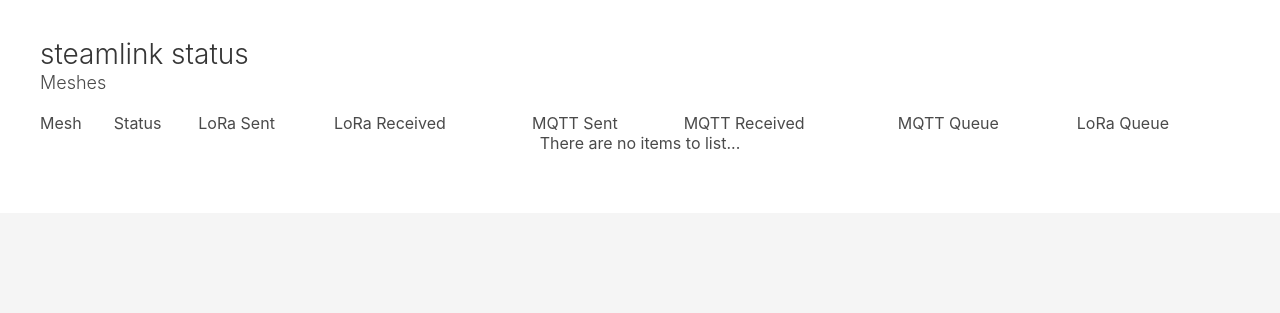
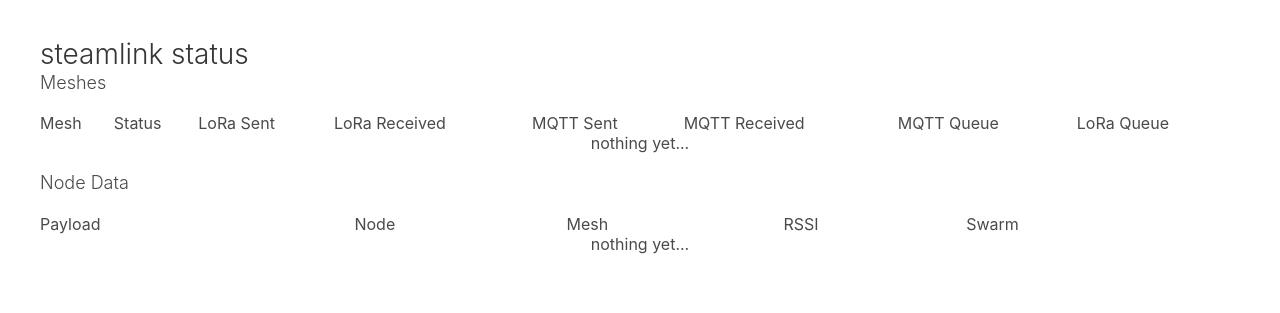
Before and after one commit to steamlink/build-test, a Python web app: template store/eve-demo/templates/status.html in a window 1280 px wide. Shown: the top 313 px of the page. Run offline with Jinja, Linux system fonts and the light colour scheme; the template is opened without the code that fills it, so the values that code supplies are empty; some libraries are stand-ins or nearby versions.

Commit message:
more status data

```diff
--- a/store/eve-demo/templates/status.html
+++ b/store/eve-demo/templates/status.html
@@ -17,30 +17,71 @@
 		  <h1 class="title"> steamlink status </h1>
 
 		  <h2 class="subtitle">Meshes</h2>
-<!--		  <h3><span id="connected">{{ connected }} meshes</span></h3> --!>
 		  <table id="mesh-status-table"></table>
+
+		  <br />
+		  <h2 class="subtitle">Node Data</h2>
+		  <table id="node-data-table"></table>
 
 		  <br />
 		</div>
 	  </div>
 	</section>
 
-<!--    <script type="text/javascript"
-                src="http://code.jquery.com/jquery-1.11.1.min.js"></script> -->
 	<script type="text/javascript" src="//cdnjs.cloudflare.com/ajax/libs/socket.io/1.4.5/socket.io.min.js"></script>
 
 	<script type="text/javascript">
+		function clone(obj) {
+			if (null == obj || "object" != typeof obj) return obj;
+			var copy = obj.constructor();
+			for (var attr in obj) {
+				if (obj.hasOwnProperty(attr)) copy[attr] = obj[attr];
+			}
+			return copy;
+		};
+
+		Function.prototype.clone = function() {
+			var cloneObj = this;
+			if(this.__isClone) {
+			  cloneObj = this.__clonedFrom;
+			}
+
+			var temp = function() { return cloneObj.apply(this, arguments); };
+			for(var key in this) {
+				temp[key] = this[key];
+			}
+
+			temp.__isClone = true;
+			temp.__clonedFrom = cloneObj;
+
+			return temp;
+		};
 		window.onload = function() {
 			var url = "https://" + document.domain + ":" + location.port;
-			var dt = dynamicTable.config('mesh-status-table',
-           ['mesh', 'status','slsent','slreceived','mqttsent','mqttreceived','mqttqcount','loraqcount'],
-           ['Mesh', 'Status','LoRa Sent','LoRa Received','MQTT Sent','MQTT Received','MQTT Queue','LoRa Queue'],
-                                 'There are no items to list...');
+			var node_tableDyn = clone(dynamicTable);
+			var node_table = node_tableDyn.config('node-data-table',
+			   ['payload', '_node_id', '_mesh', '_rssi', '_sl_id'],
+			   ['Payload', 'Node','Mesh','RSSI','Swarm'],
+			   'nothing yet...');
+			var mesh_tableDyn = clone(dynamicTable);
+			var mesh_table = mesh_tableDyn.config('mesh-status-table',
+			   ['mesh', 'status','slsent','slreceived','mqttsent',
+				'mqttreceived','mqttqcount','loraqcount'],
+			   ['Mesh', 'Status','LoRa Sent','LoRa Received','MQTT Sent',
+				'MQTT Received','MQTT Queue','LoRa Queue'],
+			   'nothing yet...');
 			console.log("url", url);
 			var socket = io.connect(url + "/sl");
 			socket.on('msg', function(msg) {
-				console.log(msg.mesh);
-				dt.load(msg.mesh);
+				console.log("msg:", msg);
+				if ('nodes' in msg) {
+					console.log("nodes...");
+					node_table.load(msg.node[0]);
+				};
+				if ('mesh' in msg) {
+					mesh_table.load(msg.mesh[0]);
+					console.log("meshes...");
+				};
 			});
 		}
 	</script>
```
Also changed, not shown: store/repub/steam.py (+18 -13 lines). Lines whose indentation alone changed are shown as unchanged.
